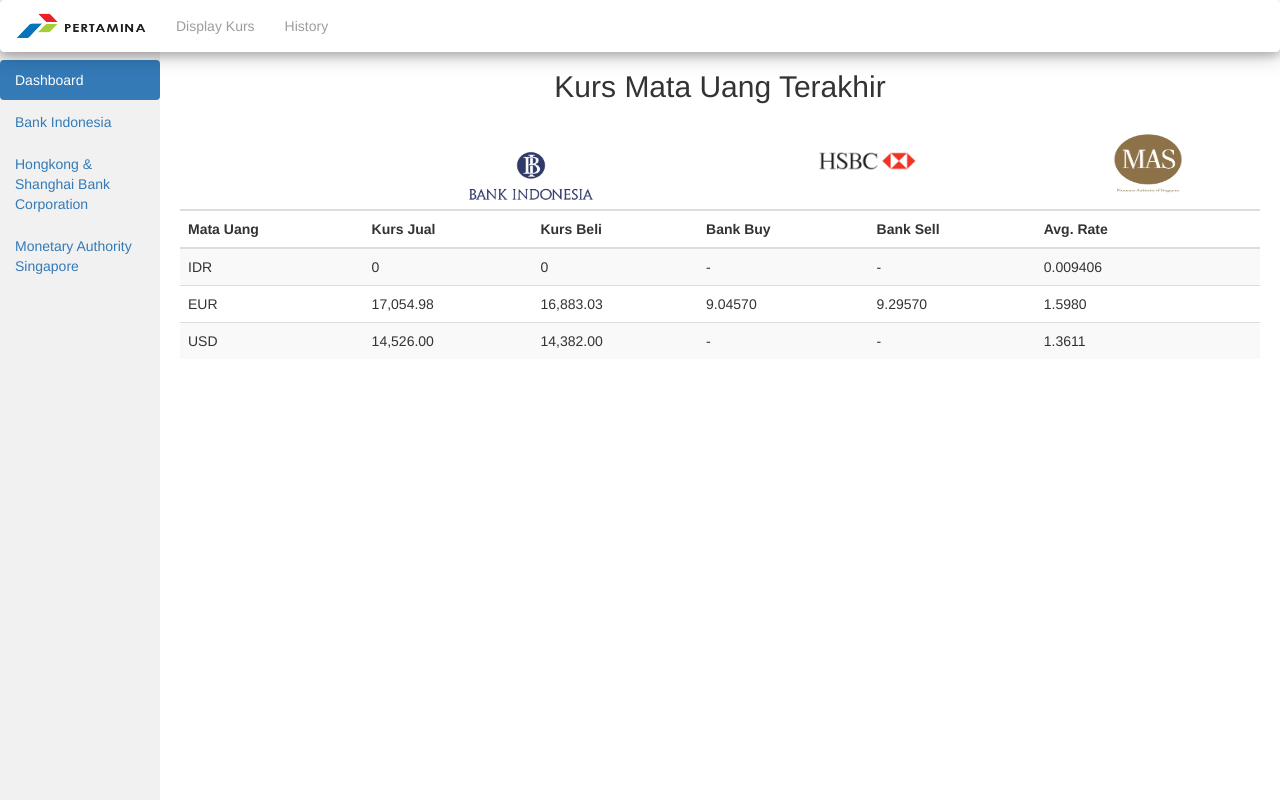
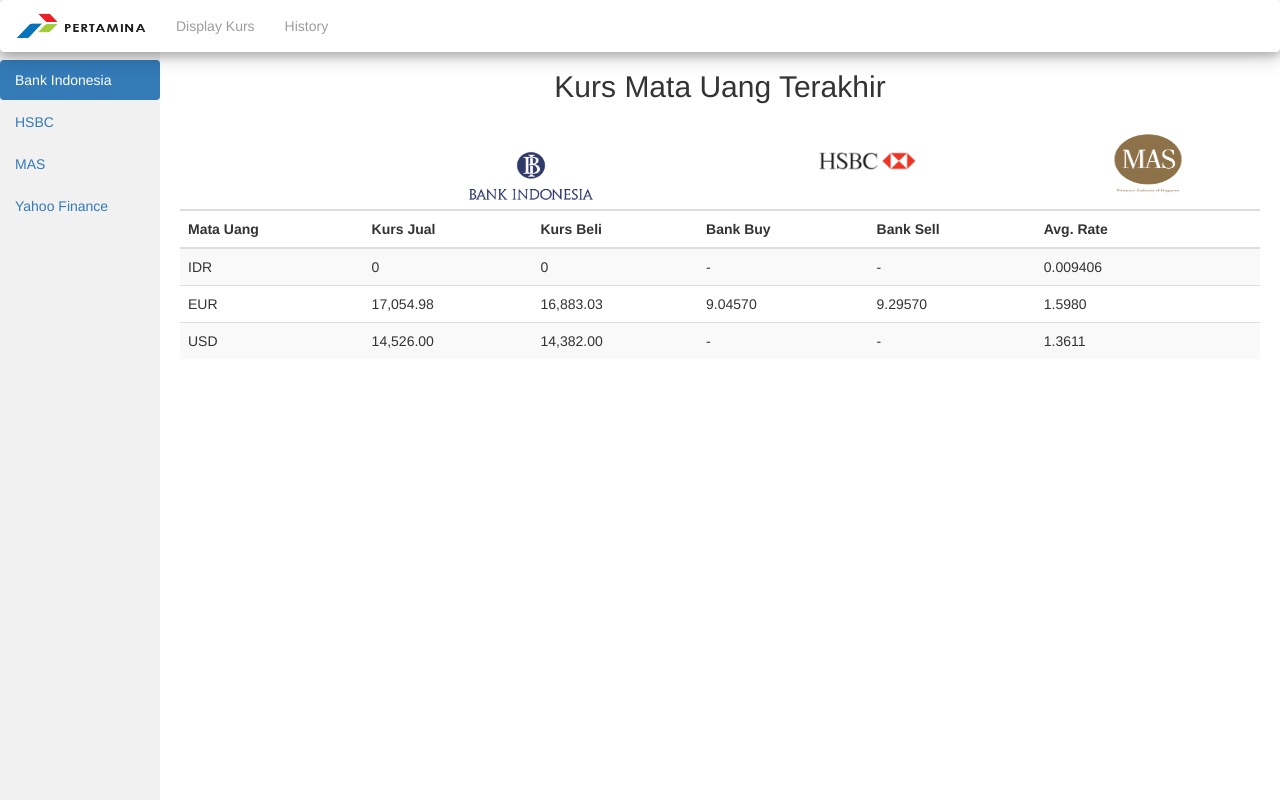
Before and after one commit to project-kp-jtk/KP-Project1, a CodeIgniter app: page /database/index.php/template/index in a window 1280 px wide. Run offline with CodeIgniter, Linux system fonts and the light colour scheme.

Commit message:
update
tambah view untuk tiap source

```diff
--- a/project1/application/config/config.php
+++ b/project1/application/config/config.php
@@ -23,7 +23,7 @@ defined('BASEPATH') OR exit('No direct script access allowed');
 | a PHP script and you can easily do that on your own.
 |
 */
-$config['base_url'] = 'http://localhost/project1/';
+$config['base_url'] = 'http://localhost/1.KP/project1/';
 
 /*
 |--------------------------------------------------------------------------
--- a/project1/application/controllers/template.php
+++ b/project1/application/controllers/template.php
@@ -7,17 +7,27 @@ class Template extends CI_Controller{
 	}
 
 	function index(){
-		$data['content_view'] = "display_kurs.php";
-		$this->load->view('v_template',$data);
+			$data['content_view'] = "display_kurs.php";
+			$this->load->view('v_template',$data);
 	}
-
 	function history(){
-		$data['content_view'] = "display_history.php";
-		$this->load->view('v_template',$data);
+			$data['content_view'] = "display_history.php";
+			$this->load->view('v_template',$data);
 	}
-
-	function source(){
-		$src = $this->uri->segment(3);
-
+	function BI(){
+			$data['content_view'] = "BI.php";
+			$this->load->view('v_template',$data);
+	}
+	function MAS(){
+			$data['content_view'] = "MAS.php";
+			$this->load->view('v_template',$data);
+	}
+	function HSBC(){
+			$data['content_view'] = "HSBC.php";
+			$this->load->view('v_template',$data);
+	}
+	function YF(){
+			$data['content_view'] = "YF.php";
+			$this->load->view('v_template',$data);
 	}
 }
--- /dev/null
+++ b/project1/application/views/BI.php
@@ -0,0 +1 @@
+<h2>Bank Indonesia<h2>
--- /dev/null
+++ b/project1/application/views/HSBC.php
@@ -0,0 +1 @@
+<h2>HSBC<h2>
--- /dev/null
+++ b/project1/application/views/MAS.php
@@ -0,0 +1 @@
+<h2>MAS<h2>
--- /dev/null
+++ b/project1/application/views/YF.php
@@ -0,0 +1 @@
+<h2>Yahoo Finance<h2>
--- a/project1/application/views/v_template.php
+++ b/project1/application/views/v_template.php
@@ -28,10 +28,10 @@
 
   <div class="sidenav">
       <ul class="nav nav-pills nav-stacked">
-        <li class="active"><a href="#section1">Dashboard</a></li>
-        <li><a href="<?php echo base_url('index.php/template/source/bi')?>">Bank Indonesia</a></li>
-        <li><a href="<?php echo base_url('index.php/template/source/hsbc')?>">Hongkong & Shanghai Bank Corporation</a></li>
-        <li><a href="<?php echo base_url('index.php/template/source/mas')?>">Monetary Authority Singapore</a></li>
+        <li class="active"><a href="<?php echo base_url('index.php/template/BI');?>">Bank Indonesia</a></li>
+        <li><a href="<?php echo base_url('index.php/template/HSBC');?>">HSBC</a></li>
+        <li><a href="<?php echo base_url('index.php/template/MAS');?>">MAS</a></li>
+        <li><a href="<?php echo base_url('index.php/template/YF');?>">Yahoo Finance</a></li>
       </ul>
     </div>
 
```
Also changed, not shown: project1/application/models/m_exrate.php (deleted, +0 -15 lines).
